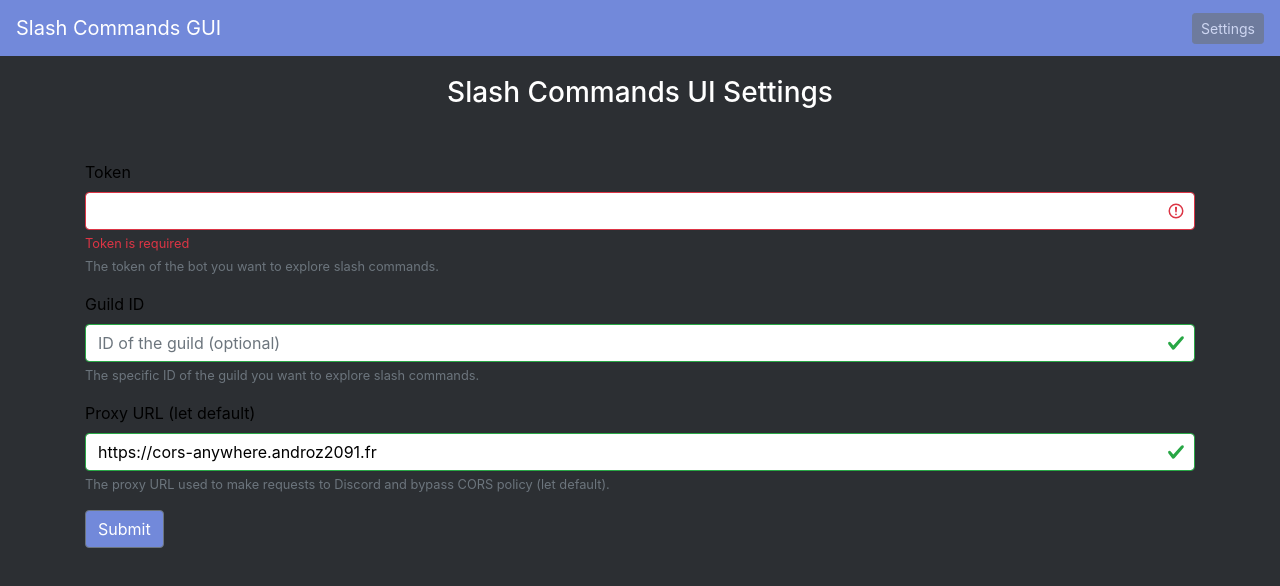
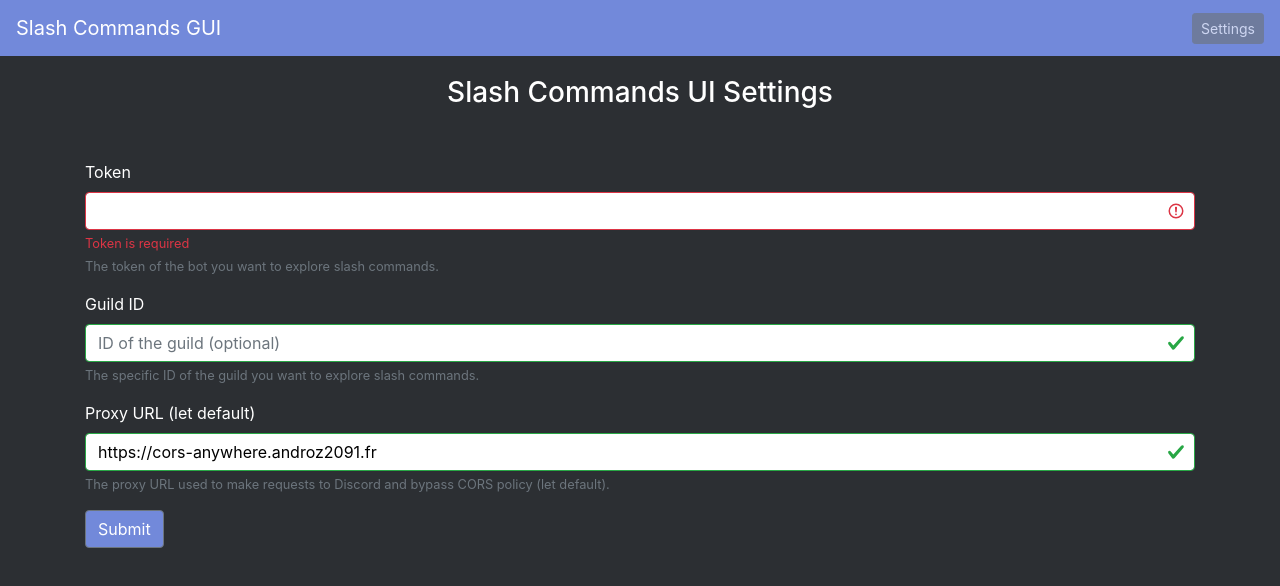
Before and after one commit to Androz2091/slash-commands-gui-old, a Vue app: page /settings in a window 1280 px wide. Shown: the top 586 px of the page. Built offline with nearby package versions, Linux system fonts and the light colour scheme.

Commit message:
:bug: Some css fixes

```diff
--- a/src/App.vue
+++ b/src/App.vue
@@ -88,11 +88,14 @@ html, body {
 * {
     color: white;
 }
-.modal-title {
-    color: black;
+.close {
+    color: white !important;
 }
-.d-block {
-    color: black;
+.modal-content {
+    background-color: #2C2F33 !important;
+}
+.btn-primary {
+    background-color: #7289DA !important;
 }
 </style>
 
```
